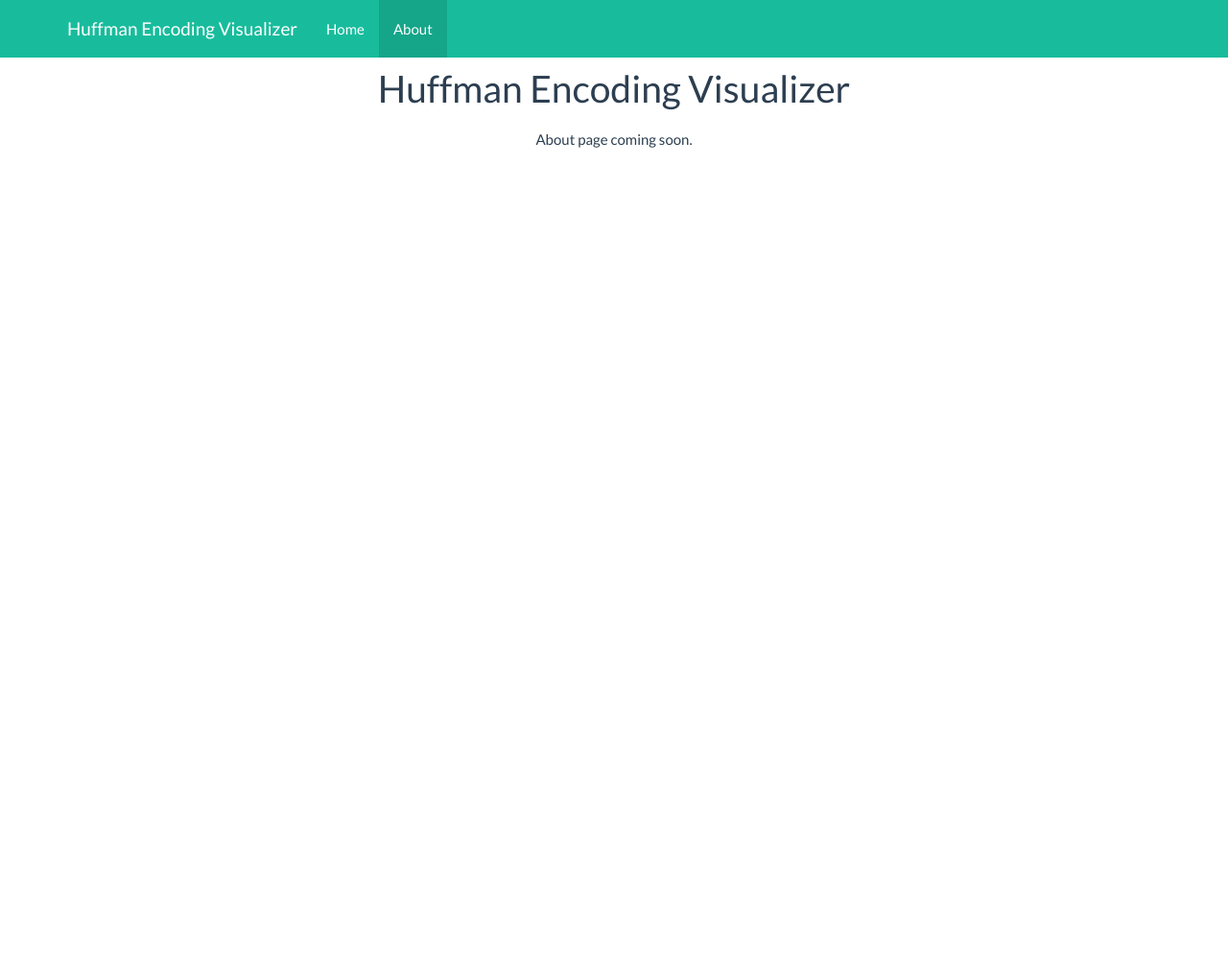
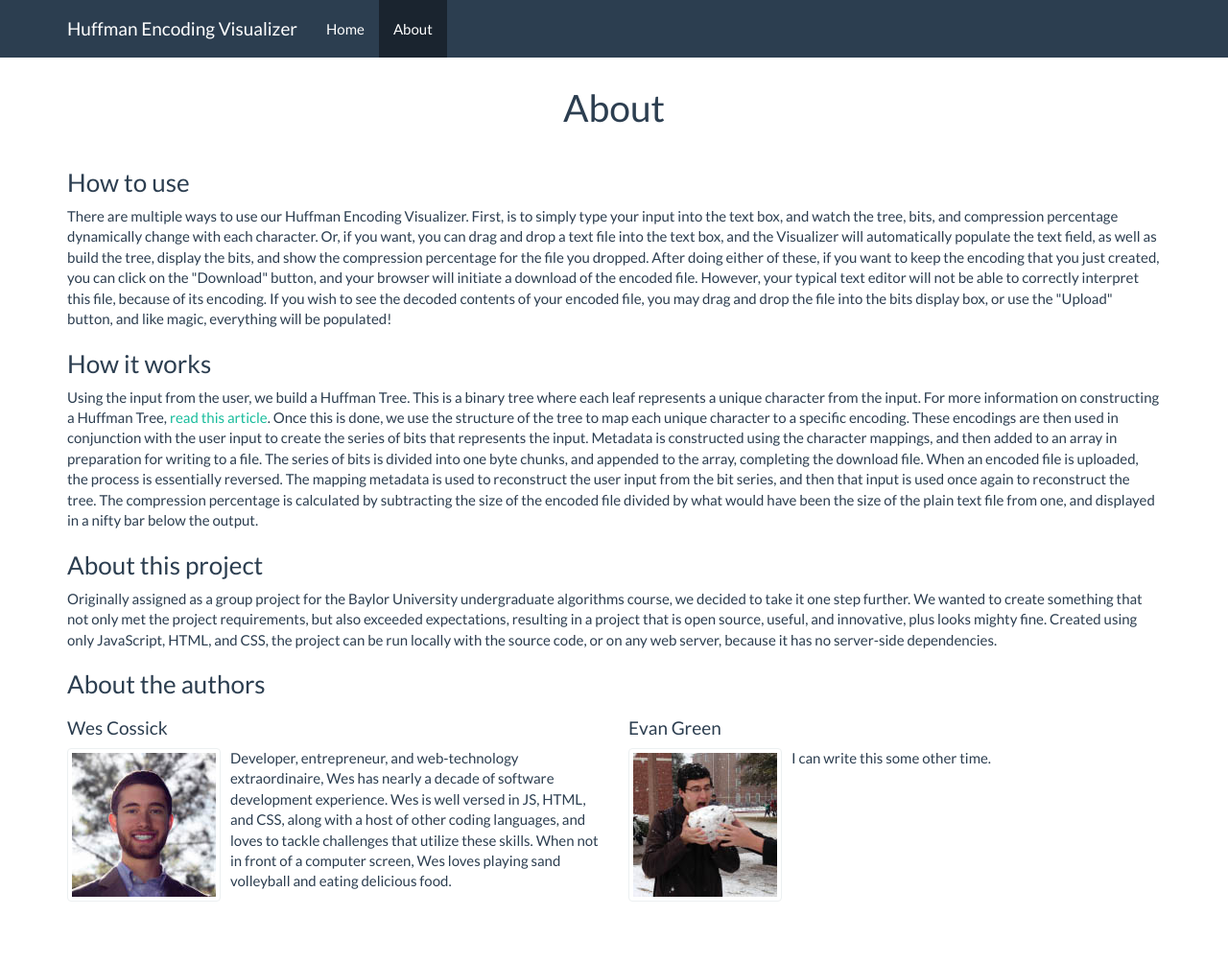
Before and after one commit to WesCossick/huffman-encoding-visualizer, a plain HTML site: page about.html in a window 1280 px wide. Shown: the whole page at 96% size. Before the commit the page ends 800 px from the top, so only its background shows below. Drawn offline with Linux system fonts and the light colour scheme.

Commit message:
Style changes, About page, Improved design

```diff
--- a/about.html
+++ b/about.html
@@ -10,10 +10,13 @@
 	<link href="css/bootstrap.min.css" rel="stylesheet">
 	<link href="css/styles.css" rel="stylesheet">
 	<link rel="stylesheet" href="http://maxcdn.bootstrapcdn.com/font-awesome/4.3.0/css/font-awesome.min.css">
+
+	<!-- favicon -->
+	<link rel="icon" type="image/png" href="img/favicon.png">
 </head>
 
 <body>
-	<div class="navbar navbar-inverse navbar-fixed-top">
+	<div class="navbar navbar-default navbar-fixed-top">
 		<div class="container">
 			<div class="navbar-header">
 				<button type="button" class="navbar-toggle" data-toggle="collapse" data-target=".navbar-collapse">
@@ -36,12 +39,40 @@
 
 	<div class="container">
 		<div class="text-center">
-			<h1>Huffman Encoding Visualizer</h1>
+			<h1 style="padding-top:20px;">About</h1>
 
 			<p class="lead">
 				<div class="row">
-					<div class="col-xs-12">
-						About page coming soon.
+					<div class="col-xs-12" style="text-align:left;">
+						<h3>How to use</h3>
+						<p>
+							There are multiple ways to use our Huffman Encoding Visualizer. First, is to simply type your input into the text box, and watch the tree, bits, and compression percentage dynamically change with each character. Or, if you want, you can drag and drop a text file into the text box, and the Visualizer will automatically populate the text field, as well as build the tree, display the bits, and show the compression percentage for the file you dropped. After doing either of these, if you want to keep the encoding that you just created, you can click on the "Download" button, and your browser will initiate a download of the encoded file. However, your typical text editor will not be able to correctly interpret this file, because of its encoding. If you wish to see the decoded contents of your encoded file, you may drag and drop the file into the bits display box, or use the "Upload" button, and like magic, everything will be populated!
+						</p>
+
+						<h3>How it works</h3>
+						<p>
+							Using the input from the user, we build a Huffman Tree. This is a binary tree where each leaf represents a unique character from the input. For more information on constructing a Huffman Tree, <a href="https://www.siggraph.org/education/materials/HyperGraph/video/mpeg/mpegfaq/huffman_tutorial.html" target="_blank">read this article</a>. Once this is done, we use the structure of the tree to map each unique character to a specific encoding. These encodings are then used in conjunction with the user input to create the series of bits that represents the input. Metadata is constructed using the character mappings, and then added to an array in preparation for writing to a file. The series of bits is divided into one byte chunks, and appended to the array, completing the download file. When an encoded file is uploaded, the process is essentially reversed. The mapping metadata is used to reconstruct the user input from the bit series, and then that input is used once again to reconstruct the tree. The compression percentage is calculated by subtracting the size of the encoded file divided by what would have been the size of the plain text file from one, and displayed in a nifty bar below the output.
+						</p>
+
+						<h3>About this project</h3>
+						<p>
+							Originally assigned as a group project for the Baylor University undergraduate algorithms course, we decided to take it one step further. We wanted to create something that not only met the project requirements, but also exceeded expectations, resulting in a project that is open source, useful, and innovative, plus looks mighty fine. Created using only JavaScript, HTML, and CSS, the project can be run locally with the source code, or on any web server, because it has no server-side dependencies.
+						</p>
+
+						<h3>About the authors</h3>
+						<div class="row" style="padding-bottom:50px;">
+							<div class="col-xs-6">
+								<h4>Wes Cossick</h4>
+								<img src="img/wes.jpg" align="left" class="thumbnail">
+								Developer, entrepreneur, and web-technology extraordinaire, Wes has nearly a decade of software development experience. Wes is well versed in JS, HTML, and CSS, along with a host of other coding languages, and loves to tackle challenges that utilize these skills. When not in front of a computer screen, Wes loves playing sand volleyball and eating delicious food.
+							</div>
+
+							<div class="col-xs-6">
+								<h4>Evan Green</h4>
+								<img src="img/evan.jpg" align="left" class="thumbnail">
+								I can write this some other time.
+							</div>
+						</div>
 					</div>
 				</div>
 			</p>
--- a/css/styles.css
+++ b/css/styles.css
@@ -87,3 +87,7 @@ body {
 	border:2px solid #ced5e0;
 	border-radius:4px;
 }
+
+.thumbnail{
+	margin:0 10px 10px 0;
+}
--- a/js/gui/index.js
+++ b/js/gui/index.js
@@ -158,7 +158,7 @@ function update_huffman_graph(encoded_tree){
 
 
 		// Visualize
-		visualize(encoded_tree);
+		visualize(encoded_tree, ($("#huffman_graph").hasClass("fullscreen")) ? true : false);
 
 
 		// Animate tree building
--- a/js/libraries/binary_tree_visualizer.js
+++ b/js/libraries/binary_tree_visualizer.js
@@ -43,7 +43,7 @@ var labelType, useGradients, nativeTextSupport, animate;
 	animate = !(iStuff || !nativeCanvasSupport);
 })();
 
-function visualize(binary_tree_json){
+function visualize(binary_tree_json, offset_fullscreen){
 	// Initialize Spacetree
 	// Create a new ST instance
 	var st = new $jit.ST({
@@ -63,7 +63,7 @@ function visualize(binary_tree_json){
 		constrained: false,
 
 		offsetX: 0,
-		offsetY: 200,
+		offsetY: offset_fullscreen === true ? 400 : 200,
 
 		/* Enable panning. */
 		Navigation: {
```
Also changed, not shown: index.html (+3 -1 lines), img/evan.jpg (added), img/favicon.png (added), img/wes.jpg (added), 2 other files.
